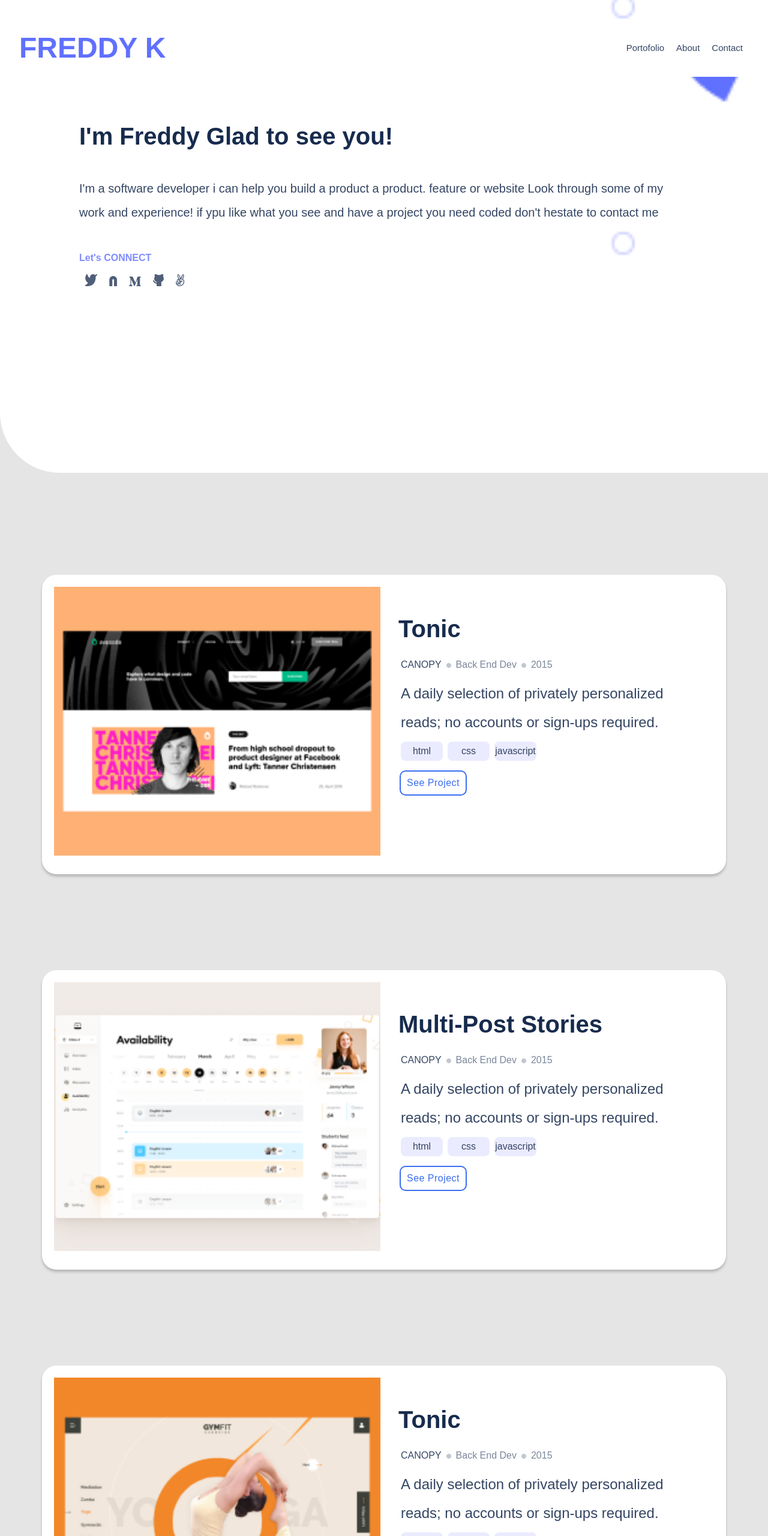
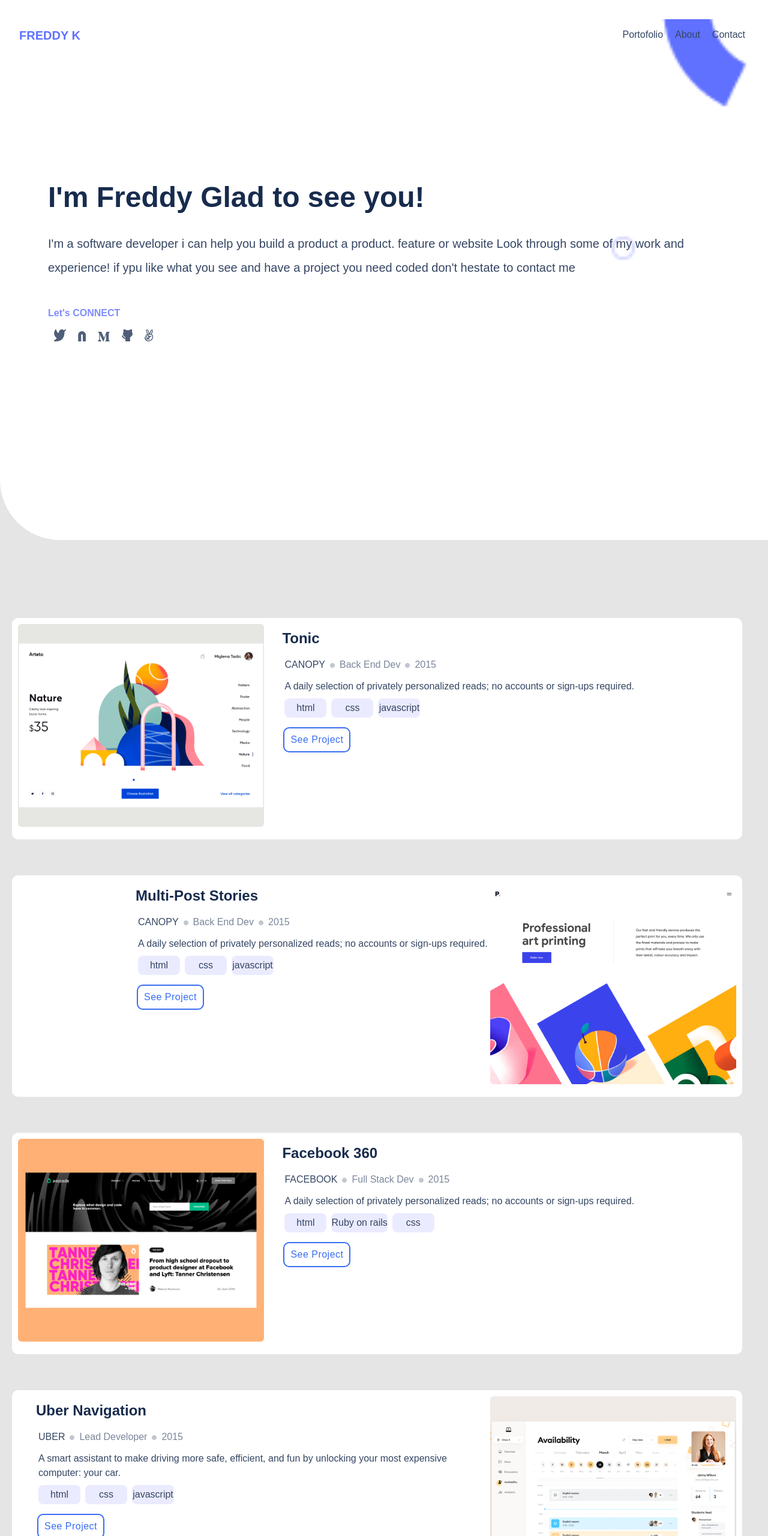
Before and after one commit to freddykaberuka/portfolio, a website: page index.html in a window 1280 px wide. Shown: the top 2560 px of the page at 60% size. Drawn offline with Linux system fonts and the light colour scheme.

Commit message:
fix feedback

```diff
--- a/app.css
+++ b/app.css
@@ -14,6 +14,7 @@
   color: #344563;
   line-height: 2;
 }
+.header-info2,
 .header-info {
   text-decoration: none;
   color: #6070ff;
@@ -26,7 +27,7 @@
   background-repeat: no-repeat;
   background-size: cover;
   background-position: left;
-  padding: 0 2rem 0 2rem;
+  padding: 0 2rem;
   padding-top: 2rem;
 }
 .personal-info {
@@ -53,7 +54,6 @@
   text-decoration: none;
   color: #172b4d;
   font-style: normal;
-  font-size: 40px;
   /* stylelint-disable-next-line csstree/validator */
   font-weight: 700, bold;
 }
@@ -88,14 +88,19 @@
   height: auto;
 }
 .work-container {
-  padding: 10px;
   background-color: white;
-  margin: 10px;
+  margin: 20px;
   box-shadow: 0 4px 4px 0 rgba(0, 0, 0, 0.2);
   border: 10px solid white;
   border-radius: 10px;
-  height: auto;
-  margin-bottom: 88px;
+}
+.desktop-work {
+  background-color: white;
+  margin: 20px 20px 20px 10px;
+
+  /* box-shadow: 0 4px 4px 0 rgba(0, 0, 0, 0.2); */
+  border: 10px solid white;
+  border-radius: 10px;
 }
 
 .work-technology ul {
@@ -174,7 +179,7 @@
 .languages,
 .frameworker,
 .skills h2 {
-  margin: 30px 0;
+  margin: 0;
 }
 .heading {
   display: flex;
@@ -285,120 +290,116 @@
   color: white;
 }
 
-@media screen and (max-width: 720px) {
+@media screen and (max-width: 768px) {
   .nav-link {
     display: none;
   }
   .logo-info {
     display: block;
   }
+  .desktop-work {
+    display: none;
+  }
 }
 
-@media screen and (min-width: 720px) {
-  .personal-info-detail p {
-    margin: 10px 100px;
-  }
+@media screen and (min-width: 768px) {
   .work-container-wrap {
     display: flex;
   }
-  .work-container {
-    margin: 70px;
-    border-radius: 24px;
+  .card2 {
+    flex-direction: row-reverse;
   }
-  .img-work {
-    width: 544px;
-    height: 448px;
+  .top-nav {
+    position: fixed;
+  }
+  .logo-info {
+    display: none;
+  }
+  .nav-link {
+    display: flex;
+    padding-right: 60px;
+  }
+  .nav-link-top {
+    padding: 10px;
+  }
+  .nav-link-top a {
+    text-decoration: none;
+    color: #344563;
+  }
+  .personal-info {
+    padding: 240px 80px 0 80px;
+  }
+  .personal-info-title a {
+    text-decoration: none;
+    color: #172b4d;
+    font-style: normal;
+  }
+  .header-info2 {
+    font-family: "Poppins", sans-serif;
+    font-style: normal;
+    font-weight: 700;
+    font-size: 48px;
+    line-height: 60px;
+    display: flex;
+    align-items: center;
+    color: #091e42;
+  }
+  .portofolio {
+    padding: 10px;
+  }
+  .image-info img {
+    height: 338px;
     object-fit: cover;
   }
+  .work-container {
+    display: none;
+  }
+  .desktop-work {
+    display: block;
+    width: 95%;
+  }
+  .work-details p {
+    line-height: 24px;
+  }
   .description-work {
-    padding: 30px;
-  }
-  .work-header {
-    font-size: 40px;
-  }
-  .work-paragraph {
-    font-size: 24px;
-  }
-  .about-container {
-    padding: 70px;
+    padding-left: 30px;
   }
   .about-container-wrap {
     display: flex;
   }
   .about-container-wrap-header {
-    padding-right: 60px;
-  }
-  .languages ul {
-    display: flex;
-    gap: 16px;
-  }
-  .languages ul li {
-    display: flex;
-    flex-direction: column;
-  }
-  .tech-img {
-    padding: 25px;
-    object-fit: cover;
+    width: 40%;
+    justify-content: center;
+    padding-left: 19px;
   }
   .about-container-wrap-skills {
-    width: 375px;
-  }
-  .personal-info-title a {
-    padding-left: 100px;
-  }
-  .personal-social-info {
-    padding-left: 100px;
-  }
-  .nav-link {
-    display: flex;
-  }
-  .nav-link-top {
-    padding: 10px;
-    font-size: 15px;
-    text-align: center;
-    color: #344563;
-  }
-  .nav-link-top a {
-    text-decoration: none;
-    color: #344563;
-  }
-  .logo-info {
-    display: none;
-  }
-  .personal-info-par {
-    font-size: 16px;
+    width: 50%;
+    padding: 20px;
   }
   .contact-details {
-    width: 100%;
-    justify-content: center;
-    align-items: center;
-    text-align: center;
-  }
-  .contact-headers {
-    padding: 0 375px;
-  }
-  .contact-form {
-    display: grid;
-    row-gap: 13px;
-    justify-content: center;
-  }
-  .contact-form input {
-    justify-content: center;
-    padding: 10px 10px;
-    width: 400px;
-    align-items: center;
-  }
-  .input-place {
-    justify-content: center;
-    align-items: center;
-    text-align: center;
-  }
-  .contact-form textarea {
-    justify-content: center;
-    padding: 10px 10px;
-    width: 400px;
+    margin-left: 30vw;
+    width: 447px;
   }
   .contact-button {
     justify-content: center;
   }
+  .languages ul {
+    display: flex;
+  }
+  .languages ul li {
+    margin: 16px;
+  }
+  .tech-list {
+    display: flex;
+    flex-direction: column;
+  }
+  .tech-list img {
+    padding: 25px;
+  }
+  .tech-list p {
+    text-align: center;
+  }
+  .header-info {
+    font-size: 20px;
+  }
 }
--- a/index.html
+++ b/index.html
@@ -30,7 +30,7 @@
         <section class="personal-info">
             <div class="personal-info-wrap">
                 <div class="personal-info-title">
-              <h1><a href="#" class="header-info">I'm Freddy Glad to see you!</a></h1>
+              <h1><a href="#" class="header-info2">I'm Freddy Glad to see you!</a></h1>
             </div>
             <div class="personal-info-detail">
                 <p>I'm a software developer i can help you build a product a product. feature
@@ -86,10 +86,73 @@
                 </div>
                 </div>
             </div>
+            <div class="desktop-work">
+                <div class="work-container-wrap">
+                <div class="image-info">
+                <div class="port-image">
+                    <img src="assets/Snapshoot1.png" alt="" class="img-work">
+                    </div>
+                    </div>
+                    <div class="description-work">
+                <div class="work-title"><h1 class="work-header">Tonic</h1></div>
+                <div class="work-technology">
+                    <ul>
+                        <li class="">CANOPY</li>
+                        <li class=""><img src="assets/counter.png" alt=""></li>
+                        <li class="tech">Back End Dev</li>
+                        <li class=""><img src="assets/Counter.png" alt=""></li>
+                        <li class="date">2015</li>
+                    </ul>
+                </div>
+                <div class="work-details">
+                    <p class="work-paragraph">A daily selection of privately personalized reads; no accounts or sign-ups required.</p>
+                </div>
+                <div class="work-skills">
+                    <ul>
+                        <li>html</li>
+                        <li>css</li>
+                        <li>javascript</li>
+                    </ul>
+                </div>
+                <div class="work-button"><button>See Project</button></div>
+                </div>
+                </div>
+            </div>
+
             <div class="work-container">
                 <div class="work-container-wrap">
                 <div class="image-info">
                 <div class="port-image"><img src="assets/work2.png" alt="" class="img-work"></div>
+                </div>
+                    <div class="description-work">
+                <div class="work-title"><h1 class="work-header">Multi-Post Stories</h1></div>
+                <div class="work-technology">
+                    <ul>
+                        <li class="">CANOPY</li>
+                        <li class=""><img src="assets/counter.png" alt=""></li>
+                        <li class="tech">Back End Dev</li>
+                        <li class=""><img src="assets/Counter.png" alt=""></li>
+                        <li class="date">2015</li>
+                    </ul>
+                </div>
+                <div class="work-details">
+                    <p class="work-paragraph">A daily selection of privately personalized reads; no accounts or sign-ups required.</p>
+                </div>
+                <div class="work-skills">
+                    <ul>
+                        <li>html</li>
+                        <li>css</li>
+                        <li>javascript</li>
+                    </ul>
+                </div>
+                <div class="work-button"><button>See Project</button></div>
+                </div>
+                </div>
+            </div>
+            <div class="desktop-work">
+                <div class="work-container-wrap card2">
+                <div class="image-info">
+                <div class="port-image"><img src="assets/Snapshoot4.png" alt="" class="img-work"></div>
                 </div>
                     <div class="description-work">
                 <div class="work-title"><h1 class="work-header">Multi-Post Stories</h1></div>
@@ -146,6 +209,36 @@
                 </div>
                 </div>
             </div>
+            <div class="desktop-work">
+                <div class="work-container-wrap">
+                <div class="image-info">
+                <div class="port-image"><img src="assets/Snapshoot2.png" alt="" class="img-work"></div>
+                </div>
+                <div class="description-work">
+                <div class="work-title"><h1 class="work-header">Facebook 360</h1></div>
+                <div class="work-technology">
+                    <ul>
+                        <li class="">FACEBOOK</li>
+                        <li class=""><img src="assets/counter.png" alt=""></li>
+                        <li class="tech">Full Stack Dev</li>
+                        <li class=""><img src="assets/Counter.png" alt=""></li>
+                        <li class="date">2015</li>
+                    </ul>
+                </div>
+                <div class="work-details">
+                    <p class="work-paragraph">A daily selection of privately personalized reads; no accounts or sign-ups required.</p>
+                </div>
+                <div class="work-skills">
+                    <ul>
+                        <li>html</li>
+                        <li>Ruby on rails</li>
+                        <li>css</li>
+                    </ul>
+                </div>
+                <div class="work-button"><button>See Project</button></div>
+                </div>
+                </div>
+            </div>
             <div class="work-container">
                 <div class="work-container-wrap">
                 <div class="image-info">
@@ -176,6 +269,36 @@
                 </div>
                 </div>
             </div>
+            <div class="desktop-work">
+                <div class="work-container-wrap card2">
+                <div class="image-info">
+                <div class="port-image"><img src="assets/Snapshoot3.png" alt="" class="img-work"></div>
+                </div>
+                    <div class="description-work">
+                <div class="work-title"><h1 class="work-header">Uber Navigation</h1></div>
+                <div class="work-technology">
+                    <ul>
+                        <li class="">UBER</li>
+                        <li class=""><img src="assets/counter.png" alt=""></li>
+                        <li class="tech">Lead Developer</li>
+                        <li class=""><img src="assets/Counter.png" alt=""></li>
+                        <li class="date">2015</li>
+                    </ul>
+                </div>
+                <div class="work-details">
+                    <p class="work-paragraph">A smart assistant to make driving more safe, efficient, and fun by unlocking your most expensive computer: your car.</p>
+                </div>
+                <div class="work-skills">
+                    <ul>
+                        <li>html</li>
+                        <li>css</li>
+                        <li>javascript</li>
+                    </ul>
+                </div>
+                <div class="work-button"><button>See Project</button></div>
+                </div>
+                </div>
+            </div>
         </section>
 
         <section class="about">
@@ -183,7 +306,7 @@
                 <div class="about-container-wrap">
                    <div class="about-container-wrap-header">
                         <div class="personal-info-title">
-                            <h1><a href="#" class="header-info about-header">About MySelf</a></h1>
+                            <h1><a href="#" class="about-header">About MySelf</a></h1>
                         </div>
                         <p class="personal-info-par">Hello I’m a software developer! I can help you build a product , feature or website Look through some of my work and experience! If you like what you see and have a project you need coded, don’t hestiate to contact me.</p>
                         <div class="personal-social-info">
```
Also changed, not shown: assets/Snapshoot1.png (added), assets/Snapshoot2.png (added), assets/Snapshoot3.png (added), assets/Snapshoot4.png (added).
